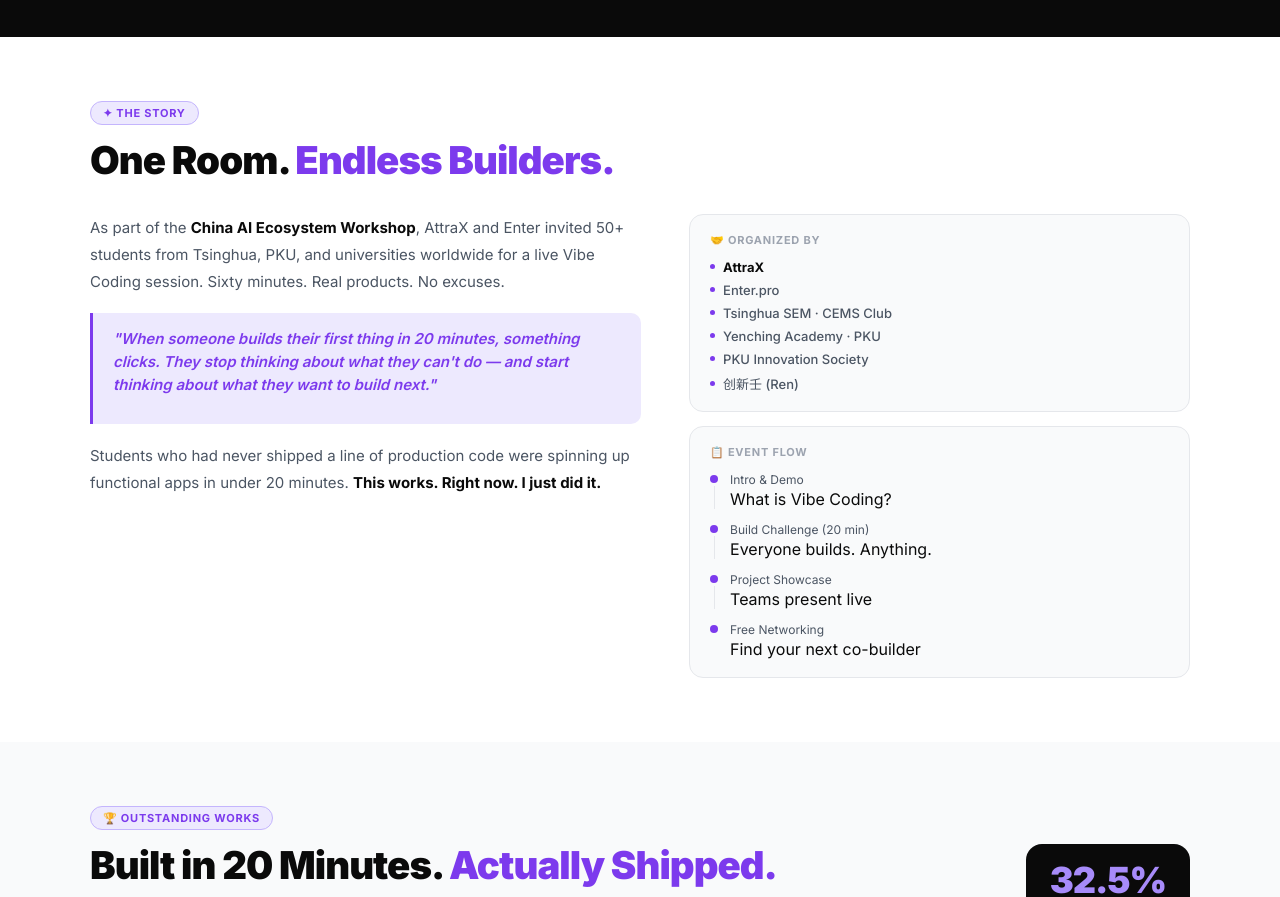
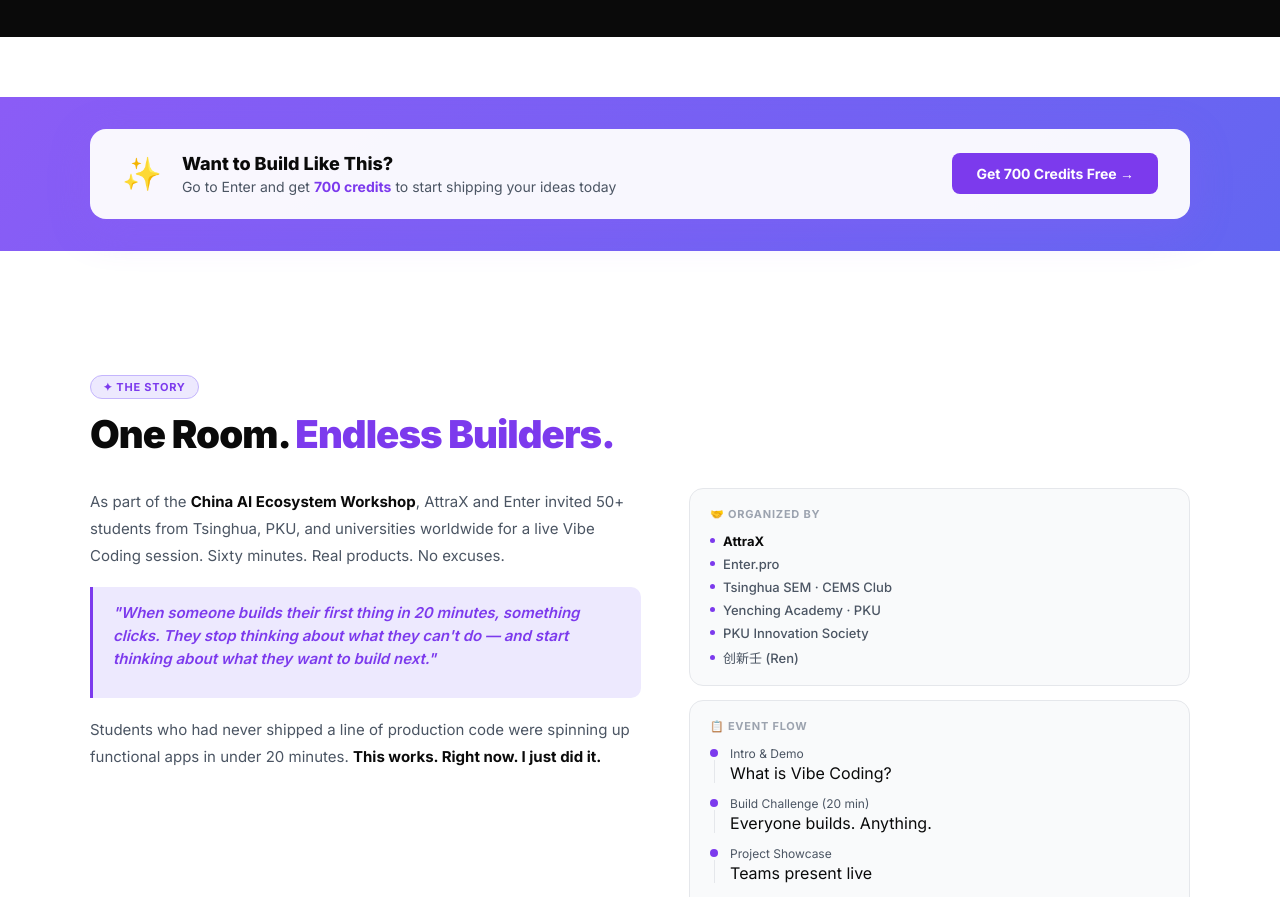
Before and after one commit to Aspirin404/attrax-enter-recap, a website built with Vite: page index.html in a window 1280 px wide. Shown: the part 867-1764 px from the top of the page. Built offline with nearby package versions, Linux system fonts and the light colour scheme.

Commit message:
feat(ui): add call to action banner

```diff
--- a/index.html
+++ b/index.html
@@ -43,6 +43,20 @@
     <div class="stat"><div class="sn"><em>30+</em></div><div class="sl">Countries</div></div>
     <div class="stat"><div class="sn">20</div><div class="sl">Minutes to Build</div></div>
     <div class="stat"><div class="sn"><em>16</em></div><div class="sl">Shipped Projects</div></div>
+  </div>
+</div>
+
+<!-- ── CTA Banner ─────────────────────────────────────────────────── -->
+<div class="cta-banner">
+  <div class="wrap">
+    <div class="cta-content">
+      <div class="cta-icon">✨</div>
+      <div class="cta-text">
+        <div class="cta-title">Want to Build Like This?</div>
+        <div class="cta-desc">Go to Enter and get <strong>700 credits</strong> to start shipping your ideas today</div>
+      </div>
+      <a href="https://bit.ly/4sKquXx" class="cta-btn" target="_blank">Get 700 Credits Free →</a>
+    </div>
   </div>
 </div>
 
--- a/src/styles/main.css
+++ b/src/styles/main.css
@@ -90,6 +90,15 @@
     .mc h4{font-size:13px;font-weight:800;margin-bottom:4px}
     .mc p{font-size:12px;color:var(--g600);line-height:1.55;margin-bottom:7px;flex-grow:1}
     .mkw{font-size:11px;font-weight:600;color:var(--purple);background:var(--pl);padding:2px 6px;border-radius:4px;margin-top:auto;align-self:flex-start}
+    .cta-banner{background:linear-gradient(135deg,#8b5cf6,#6366f1);padding:32px 0;margin:60px 0}
+    .cta-content{display:flex;align-items:center;gap:20px;background:rgba(255,255,255,.95);border-radius:16px;padding:24px 32px;box-shadow:0 10px 40px rgba(139,92,246,.3)}
+    .cta-icon{font-size:32px;flex-shrink:0}
+    .cta-text{flex:1}
+    .cta-title{font-size:18px;font-weight:800;color:var(--black);margin-bottom:4px}
+    .cta-desc{font-size:14px;color:var(--g600)}
+    .cta-desc strong{color:var(--purple);font-weight:700}
+    .cta-btn{display:inline-block;background:var(--purple);color:#fff;padding:12px 24px;border-radius:8px;font-size:14px;font-weight:700;text-decoration:none;white-space:nowrap;transition:all .2s}
+    .cta-btn:hover{background:var(--black);transform:translateY(-2px);box-shadow:0 8px 20px rgba(0,0,0,.15)}
     .ins{display:flex;gap:14px;align-items:flex-start;background:linear-gradient(135deg,#1a0040,#0a0020);border-radius:14px;padding:20px 24px;color:#fff}
     .ii{font-size:22px;flex-shrink:0}
     .il{font-size:11px;font-weight:700;color:#a78bfa;text-transform:uppercase;letter-spacing:.07em;margin-bottom:4px}
@@ -150,4 +159,6 @@
       .gg{grid-template-columns:repeat(2,1fr);grid-template-rows:auto}
       .gi.large{grid-column:span 2;height:200px}.gi{height:140px;grid-row:span 1}
       footer{padding:16px 24px}
+      .cta-content{flex-direction:column;text-align:center;padding:20px 24px}
+      .cta-btn{width:100%}
     }
```
